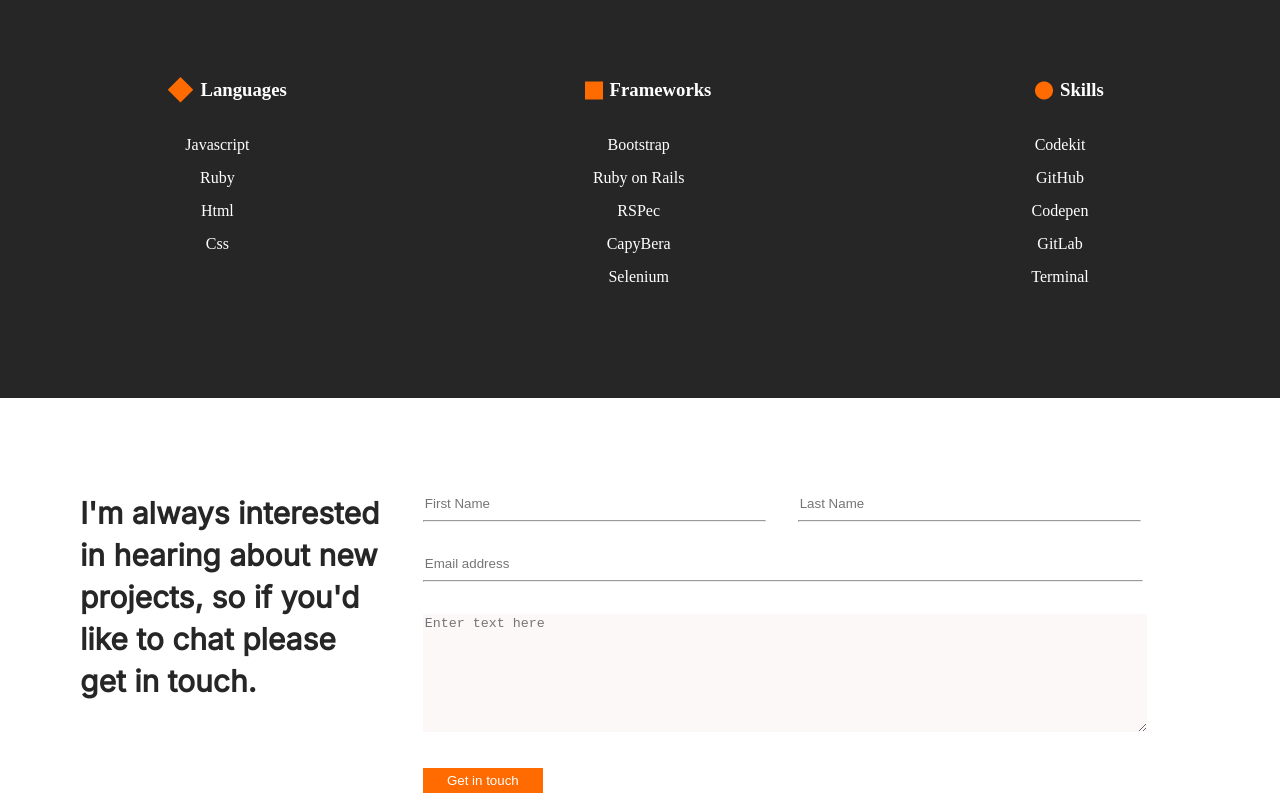
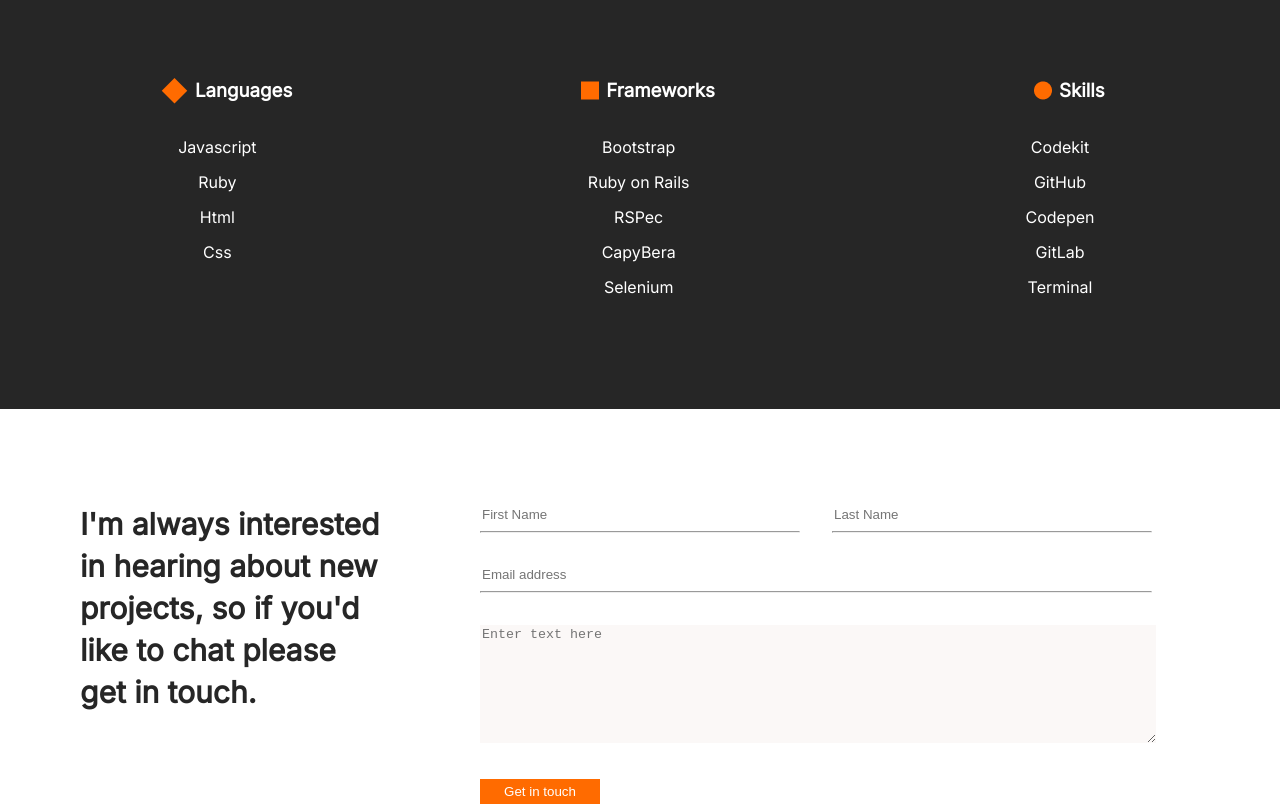
Before and after one commit to BonkeGcobo/PortfolioProject, a website: page index.html in a window 1280 px wide. Shown: the part 2980-3792 px from the top of the page. Drawn offline with Linux system fonts and the light colour scheme; a web font is replaced by a local one.

Commit message:
Complete contact form

```diff
--- a/index.html
+++ b/index.html
@@ -560,12 +560,12 @@
 
       <div class="DeskSkills">
         <div class="deskSk DeskLan">
-          <div class="lanHeader">
+          <div class="DeskLan lanHeader">
             <img src="images/lan.png" alt="rectangle" class="angle">
             <h3 class="Title">Languages</h3>
           </div>
 
-          <ul class="lang">
+          <ul class="DeskLang lang">
             <li>Javascript</li>
             <li>Ruby</li>
             <li>Html</li>
--- a/style.css
+++ b/style.css
@@ -614,6 +614,7 @@
 
   .DeskContactInfo {
     display: flex;
+    gap: 5rem;
   }
 
   .DeskForm {
@@ -667,4 +668,8 @@
     background: #ff6b00;
     color: #fff;
   }
+
+  .deskSk {
+    font-family: 'Inter', sans-serif;
+  }
 }
```
